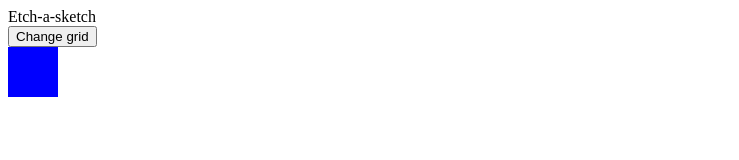
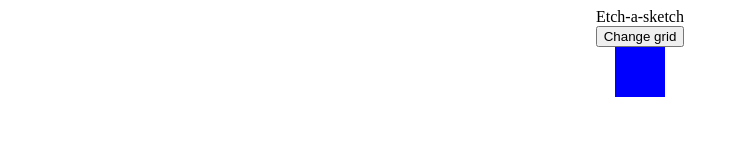
Before and after one commit to Quazsi/etch-a-sketch, a plain HTML site: page index.html in a window 1280 px wide. Shown: the whole page, without its empty margins (0-739 px from the left). Drawn offline with Linux system fonts and the light colour scheme.

Commit message:
Add column flexbox for body

```diff
--- a/styles.css
+++ b/styles.css
@@ -1,3 +1,16 @@
+body {
+    flex: 1;
+    display: flex;
+    align-items: center;
+    justify-content: center;
+    flex-direction: column;
+}
+
+#container {
+    display: flex;
+    flex-direction: row;
+}
+
 .square {
     height: 50px;
     width: 50px;
```
